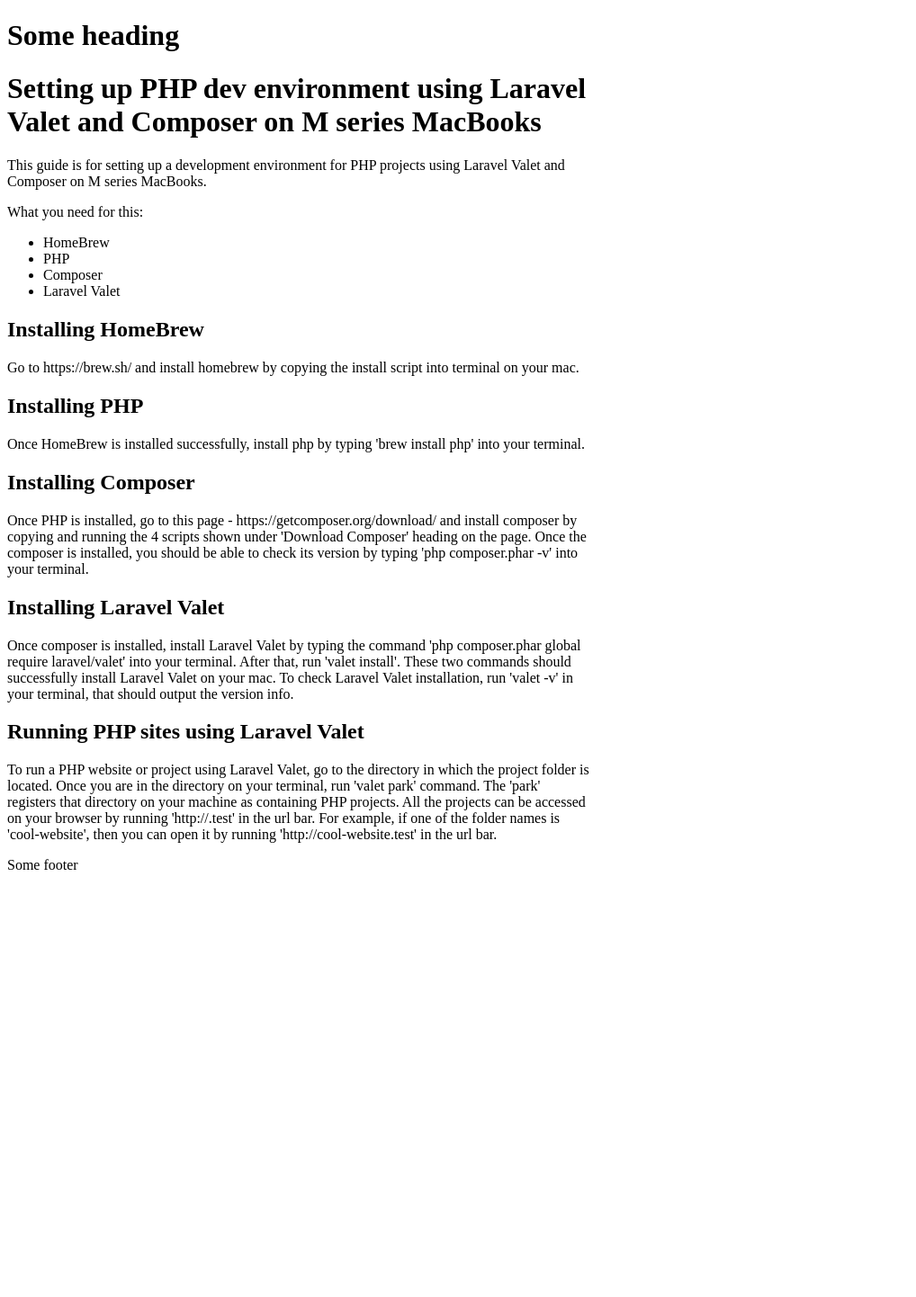
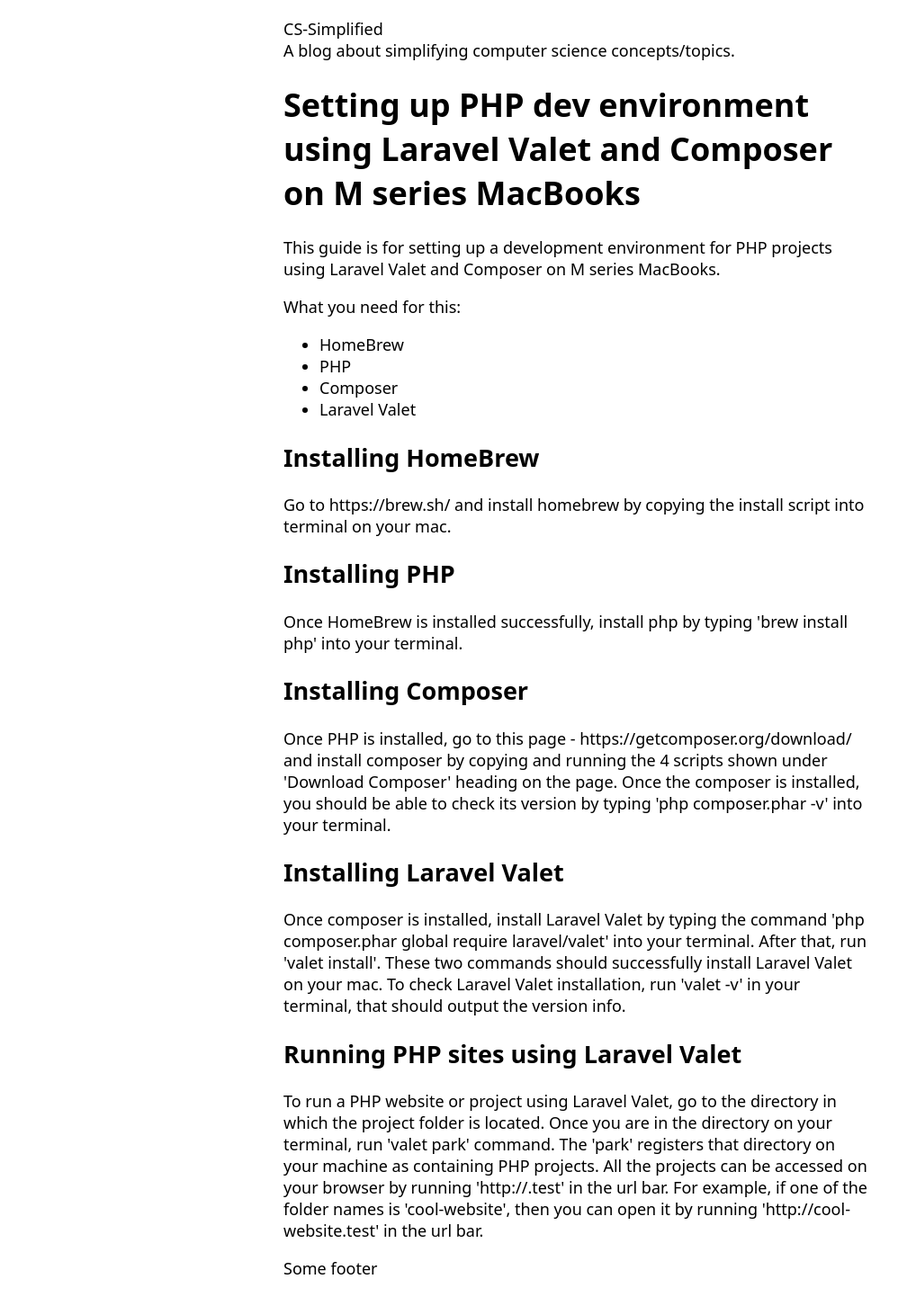
Before and after one commit to sd4483/CS-Simplified, a PHP site: page /blog/setup-php-dev-env-using-laravel-valet-and-composer.php in a window 1280 px wide. Shown: the whole page at 90% size, without its empty margins (0-1018 px from the left). Before the commit the page ends 967 px from the top, so only its background shows below. Run offline with PHP 8.4, Linux system fonts and the light colour scheme.

Commit message:
Add site title and site info to header.php

```diff
--- a/blog/setup-php-dev-env-using-laravel-valet-and-composer.php
+++ b/blog/setup-php-dev-env-using-laravel-valet-and-composer.php
@@ -1,6 +1,6 @@
 <?php include ("../header.php"); ?>
 
-<main>
+<main class="post-content">
     <h1>Setting up PHP dev environment using Laravel Valet and Composer on M series MacBooks</h1>
     <p>This guide is for setting up a development environment for PHP projects using Laravel Valet and Composer on M series MacBooks.</p>
     <p>What you need for this:</p>
--- a/css/style.css
+++ b/css/style.css
@@ -1,3 +1,6 @@
 body {
     max-width: min(100%, 650px);
+    margin: 20px auto;
+    font-family: system-ui, -apple-system, BlinkMacSystemFont, 'Segoe UI', Roboto, Oxygen, Ubuntu, Cantarell, 'Open Sans', 'Helvetica Neue', sans-serif;
+    font-size: 18px;
 }
--- a/header.php
+++ b/header.php
@@ -10,5 +10,6 @@
 </head>
 <body>
     <header>
-        <h1>Some heading</h1>
+        <div class="site-title">CS-Simplified</div>
+        <div class="site-info">A blog about simplifying computer science concepts/topics.</div>
     </header>
--- a/index.php
+++ b/index.php
@@ -1,5 +1,7 @@
 <?php include ("header.php"); ?>
 
-<h2>Some heading on home</h2>
+<main class="page-content">
+
+</main>
 
 <?php include ("footer.php"); ?>
```
